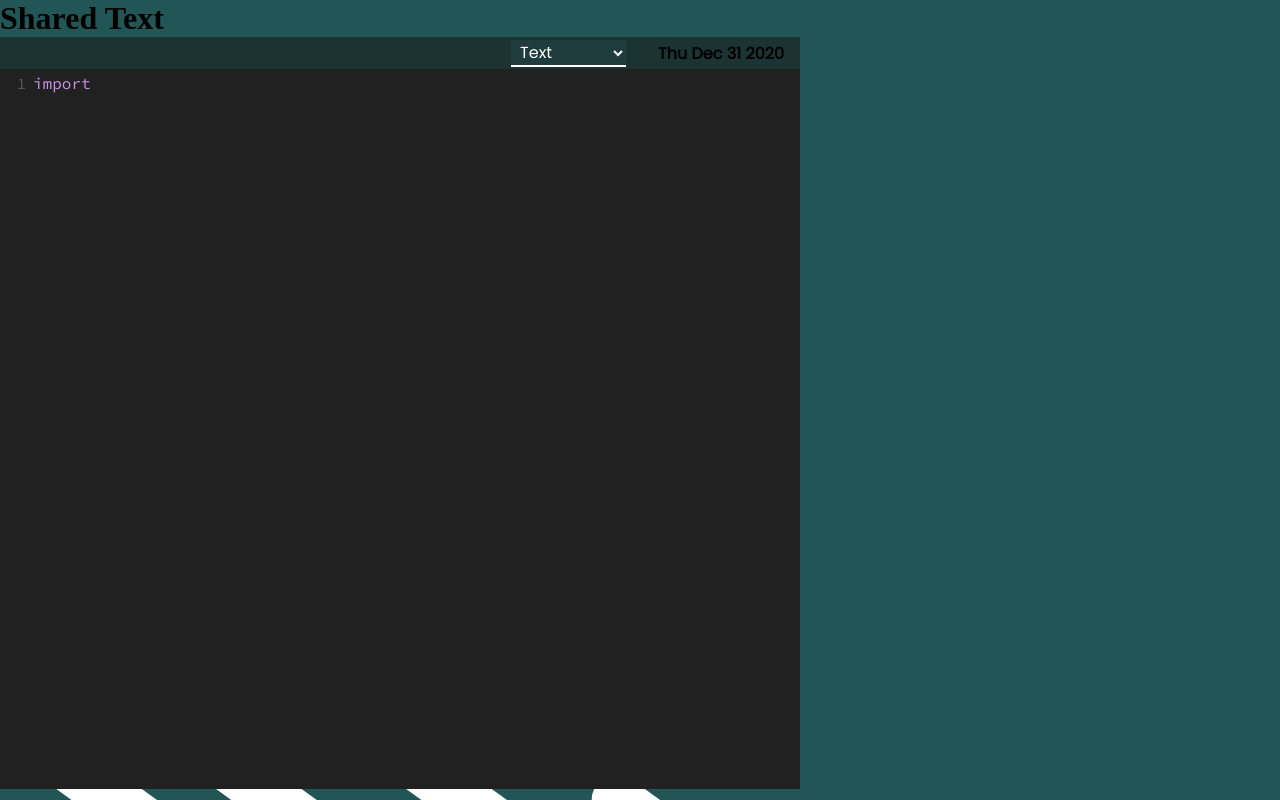
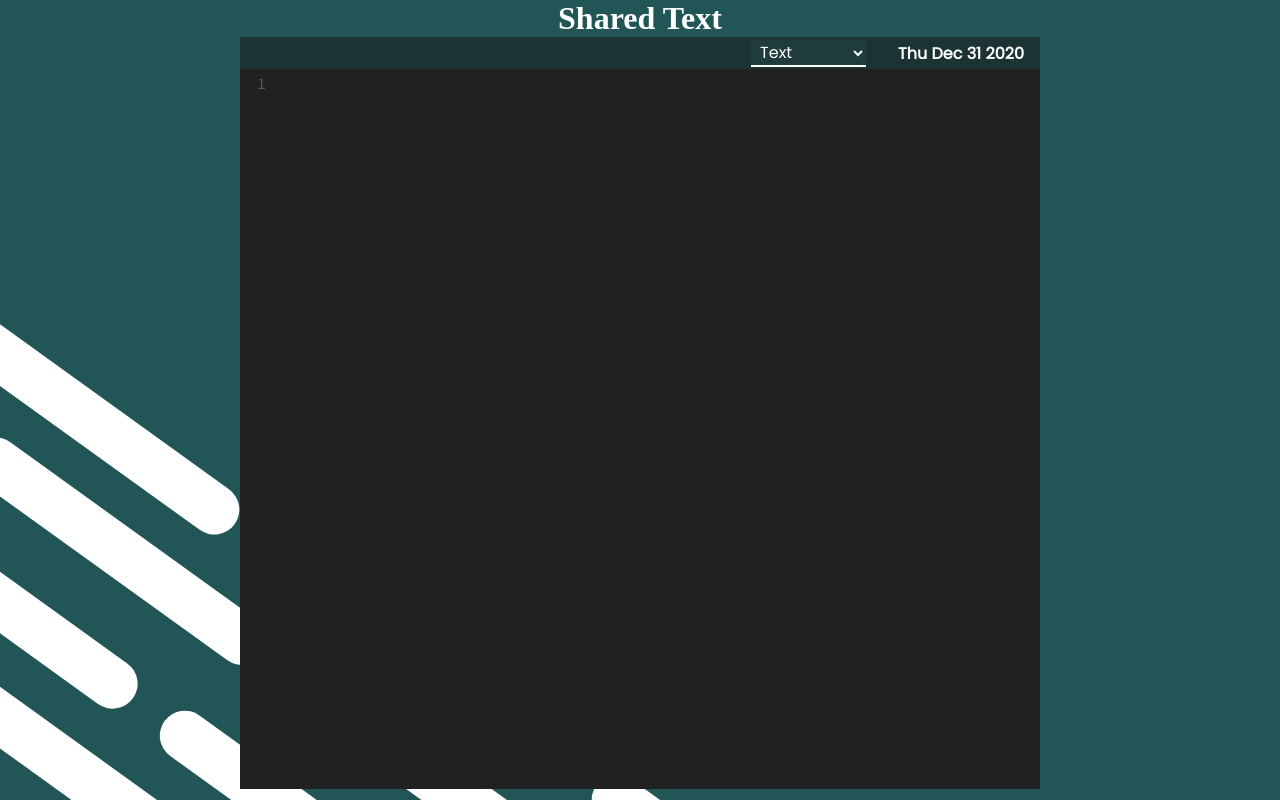
Before and after one commit to darkCavalier11/editor, a React (Create React App) app: page /nm in a window 1280 px wide. Built offline with nearby package versions, Linux system fonts and the light colour scheme.

Commit message:
configured reader

```diff
--- a/src/Editor.js
+++ b/src/Editor.js
@@ -27,7 +27,7 @@ import "codemirror/addon/scroll/simplescrollbars";
 import "codemirror/addon/edit/closetag";
 import "./Editor.css";
 import EditorHeader from "./EditorHeader";
-function Editor({code, langUsed}) {
+function Editor({code, langUsed, date = new Date().toDateString()}) {
 
   const langMap = {
     "C/C++": "text/x-c++src",
@@ -46,7 +46,7 @@ function Editor({code, langUsed}) {
   const [{ lang, text }, dispatch] = useStateValue();
   return (
     <div className="editor">
-      <EditorHeader className="editor__header"></EditorHeader>
+      <EditorHeader lang={langUsed|lang} date={date}></EditorHeader>
       <CodeMirror
         className="editor__codemirror"
         value={code||text}
--- a/src/EditorHeader.css
+++ b/src/EditorHeader.css
@@ -6,6 +6,7 @@
   align-items: center;
   font-family: "Poppins";
   font-weight: bolder;
+  color: white;
 }
 .eheader__dropdown {
   font-family: "Poppins";
--- a/src/Home.js
+++ b/src/Home.js
@@ -3,12 +3,15 @@ import "./Home.css";
 import Editor from "./Editor";
 import { useStateValue } from "./StateProvider";
 import axios from "axios";
+import { useHistory } from "react-router-dom";
 
 function Home() {
+  const history = useHistory();
   const [{ lang, text, key }, dispatch] = useStateValue();
   const backendUrl = "http://localhost:7000";
   const sendText = async function (e) {
     e.preventDefault();
+    history.push('/nm');
     try {
       const data = await axios({
         url: backendUrl,
@@ -22,10 +25,6 @@ function Home() {
         type: "SET_KEY",
         key: data.data.Key,
       });
-      const linkEle = document.querySelector(".none");
-      linkEle.className = "home__link";
-      linkEle.href = `${backendUrl}/${data.data.key}`;
-      linkEle.textContent = `${backendUrl}/${data.data.key}`;
     } catch (err) {}
   };
   return (
@@ -34,10 +33,9 @@ function Home() {
         <div className="home__legend">
           <h1>Paste and share</h1>
           <Editor className="home__editor"></Editor>
-          <button className="home__button" onClick={sendText}>
-            GET URL
-          </button>
-          <a href="#" className="none"></a>
+            <button className="home__button" onClick={sendText}>
+              GET URL
+            </button>
         </div>
       </div>
     </div>
--- a/src/Reader.css
+++ b/src/Reader.css
@@ -0,0 +1,9 @@
+.reader {
+    display: flex;
+    flex-direction: column;
+    align-items: center;
+}
+.reader > h1 {
+    font-weight: bolder;
+    color: white;
+}
--- a/src/Reader.js
+++ b/src/Reader.js
@@ -1,15 +1,14 @@
 import React from "react";
 import "./Reader.css";
 import Editor from "./Editor";
+import { useStateValue } from "./StateProvider";
 
 function Reader() {
+  const [{lang, text, key}, dispath] = useStateValue();
   return (
     <div className="reader">
       <h1>Shared Text</h1>
-      <Editor
-        code="import"
-        langUsed="Python"
-      ></Editor>
+      <Editor lang={lang} text={text}></Editor>
     </div>
   );
 }
```
Also changed, not shown: 1 other file (tests, documents, lock files or other folders).
